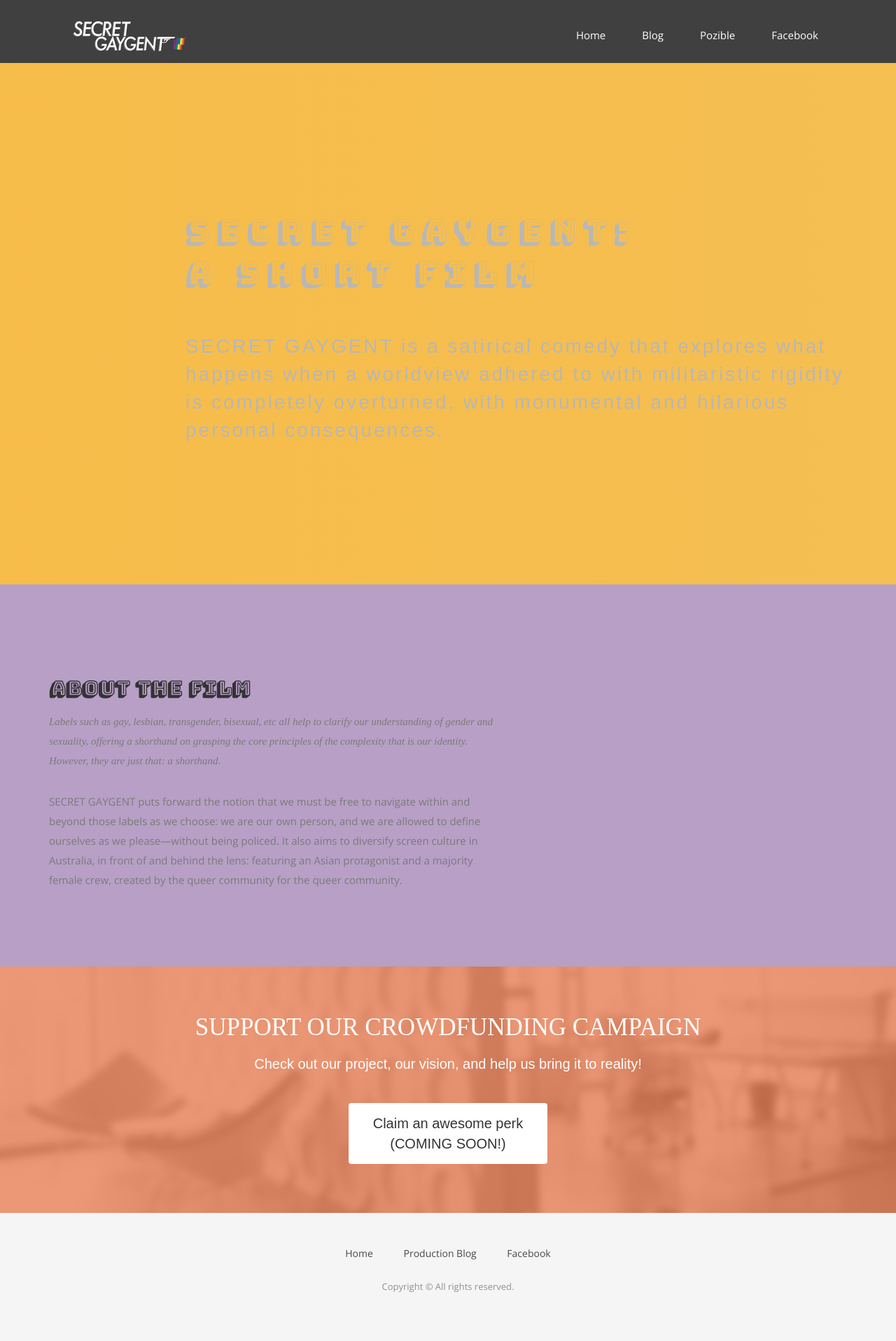
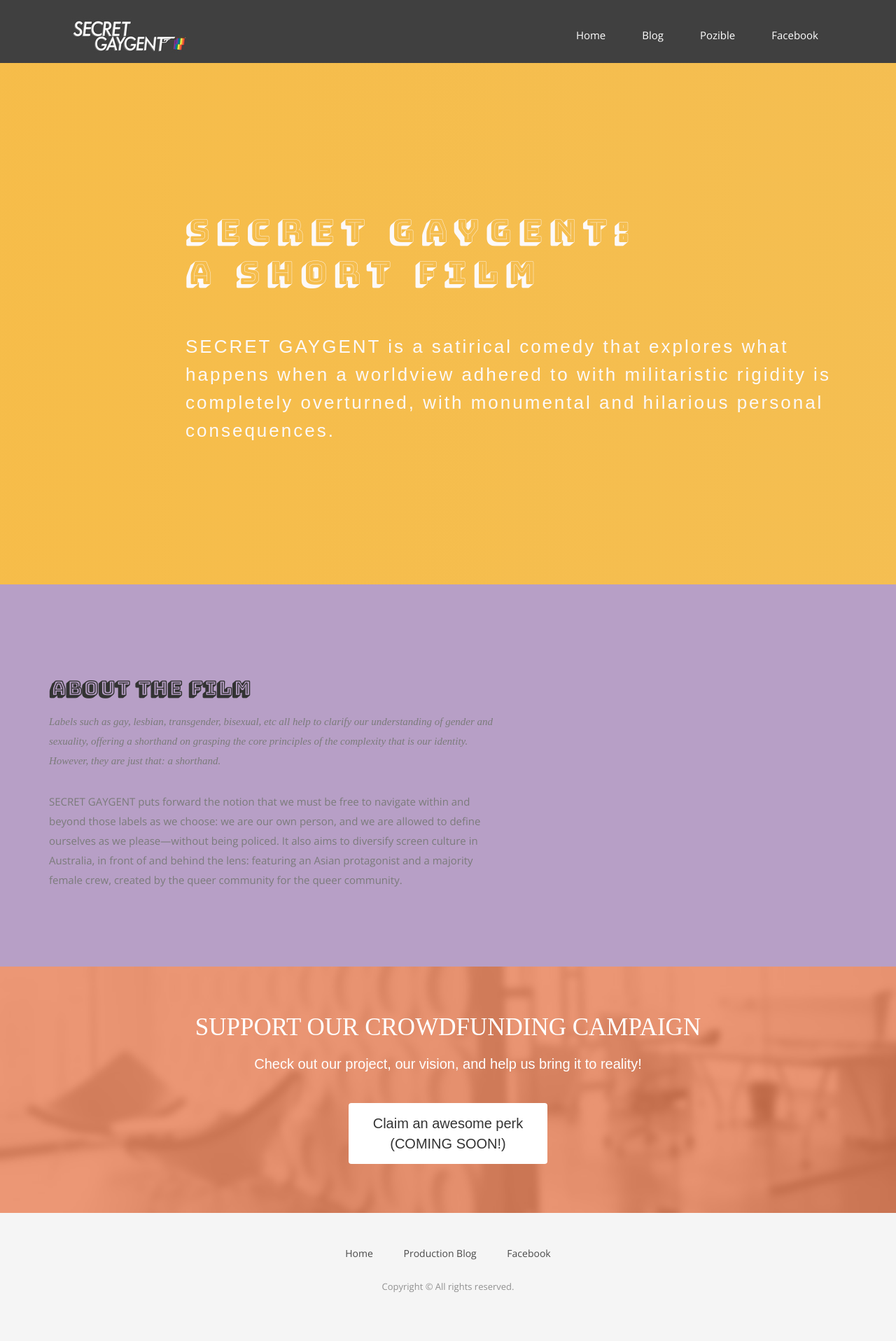
Before and after one commit to thewonglab/secret, a Jekyll site: the page built from index.html, in a window 1280 px wide. Shown: the whole page at 70% size. Built offline with Jekyll 4.4.1, drawn with Linux system fonts in a browser that asks for light colours; nearby versions of some CDN libraries; some web fonts are replaced.

Commit message:
Update airspace.css

```diff
--- a/css/airspace.css
+++ b/css/airspace.css
@@ -122,7 +122,7 @@ header .navbar-default .navbar-nav li a:hover {
   opacity: 0.8;
 }
 #slider .block {
-  color: #b7b7b7;
+  color: #fcf9f9;
 }
 #slider .block h1 {
   font-family: 'Bungee Shade', bold;
@@ -133,7 +133,7 @@ header .navbar-default .navbar-nav li a:hover {
   padding-bottom: 45px;
 }
 #slider .block p {
-  font-size: 28px;
+  font-size: 26px;
   line-height: 40px;
   font-family: 'Patrick Hand SC', sans-serif;
   font-color: #707270;
```
